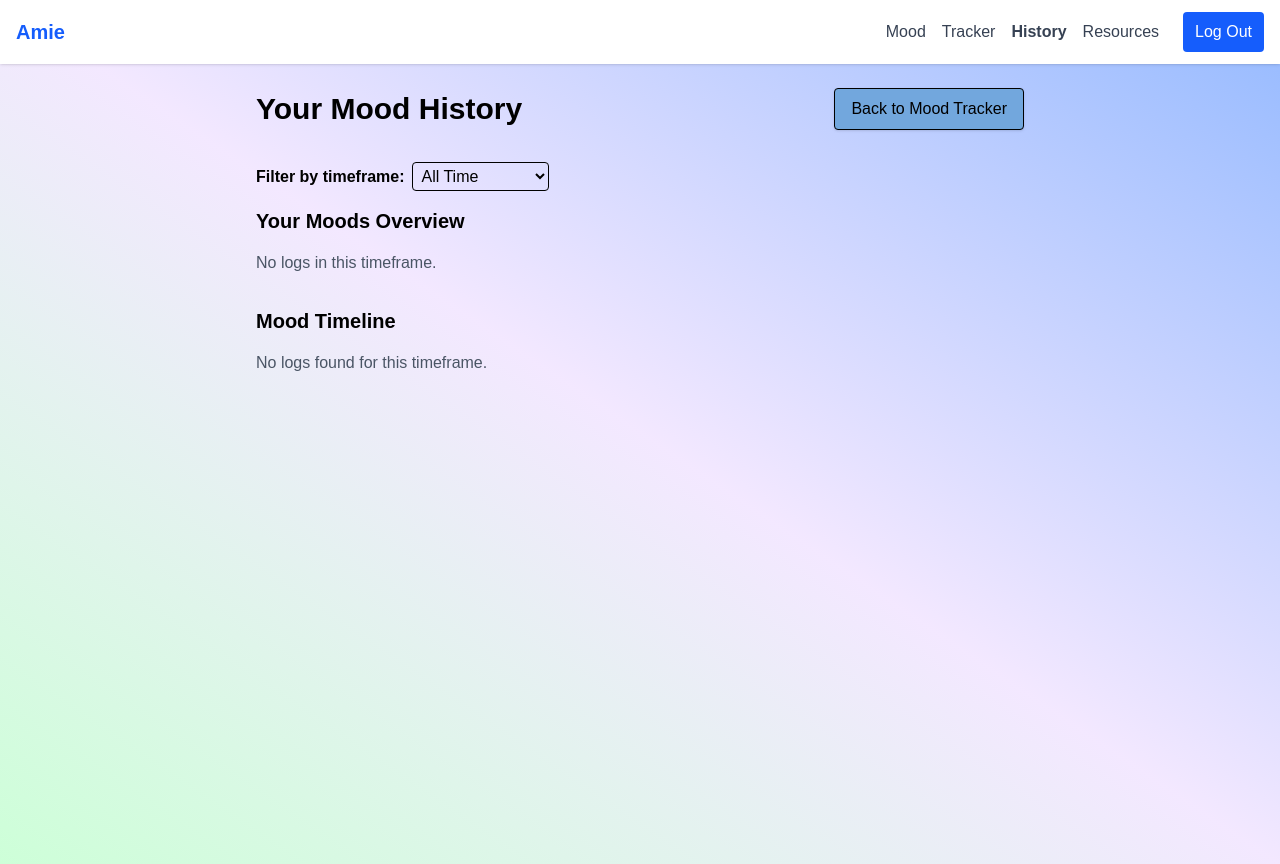
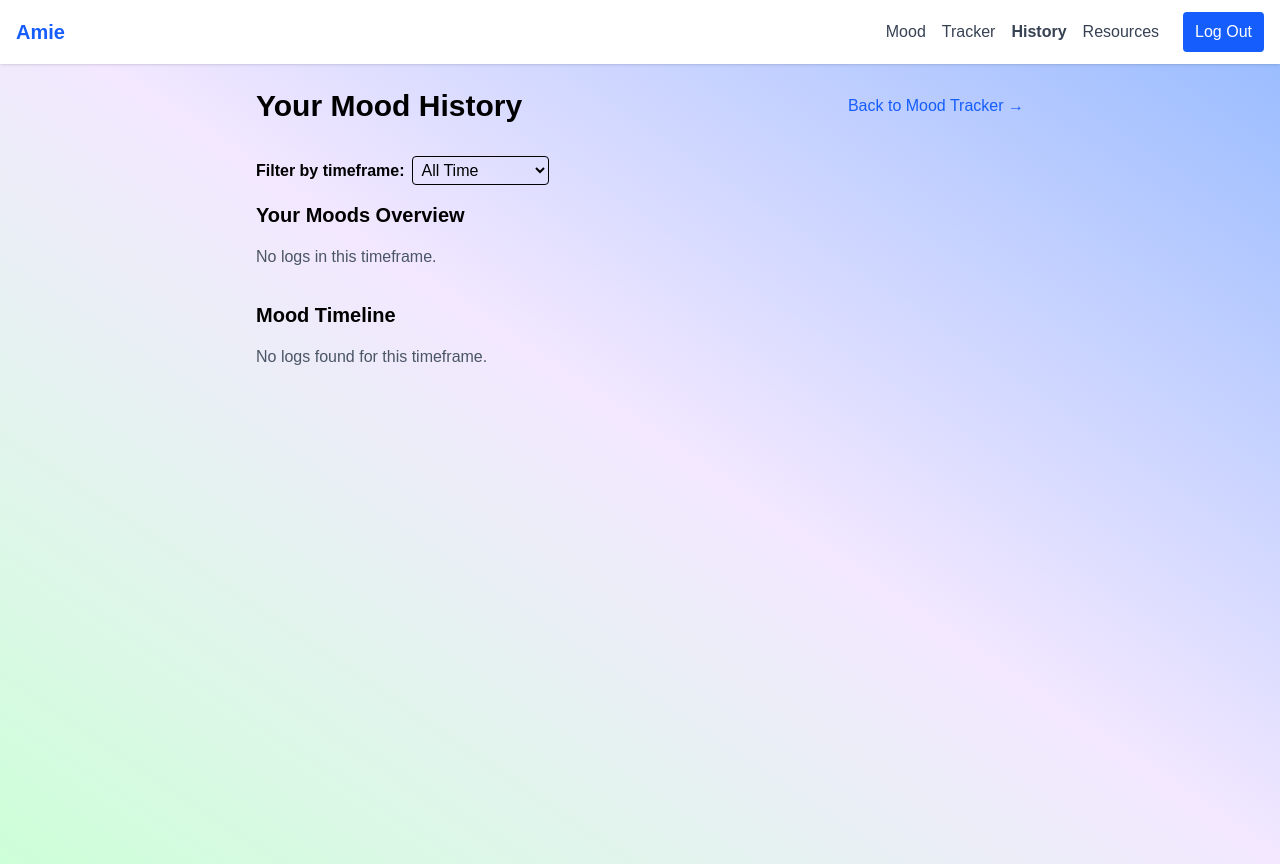
Before and after one commit to akelladeepak/amie-webapp, a React (Vite) app in the folder amie/: page /#/record-history in a window 1280 px wide. Built offline with nearby package versions, Linux system fonts and the light colour scheme; the HTML template or start-up script is replaced by a standard one.

Commit message:
Restyle back to mood tracker button

```diff
--- a/amie/src/pages/RecordHistory.jsx
+++ b/amie/src/pages/RecordHistory.jsx
@@ -171,9 +171,10 @@ function RecordHistory({ moodLogs }) {
           <h1 className="text-3xl font-bold">Your Mood History</h1>
           <Link
             to="/mood-tracker"
-            className="bg-[#72a7dd] border rounded px-4 py-2 shadow-sm hover:shadow-md"
+            className="text-blue-600 cursor-pointer relative group inline-block"
           >
-            Back to Mood Tracker
+            Back to Mood Tracker →
+            <span className="absolute left-0 bottom-0 h-0.5 w-0 bg-blue-600"></span>
           </Link>
         </div>
 
```
